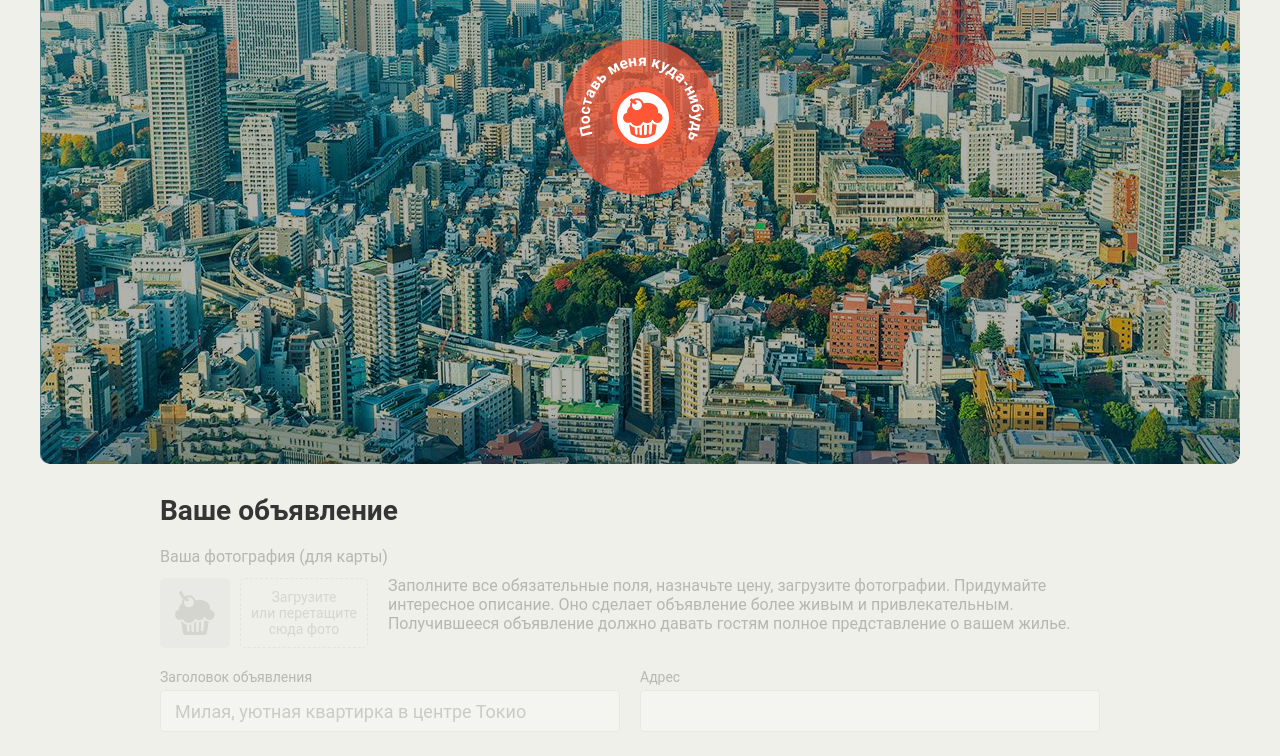
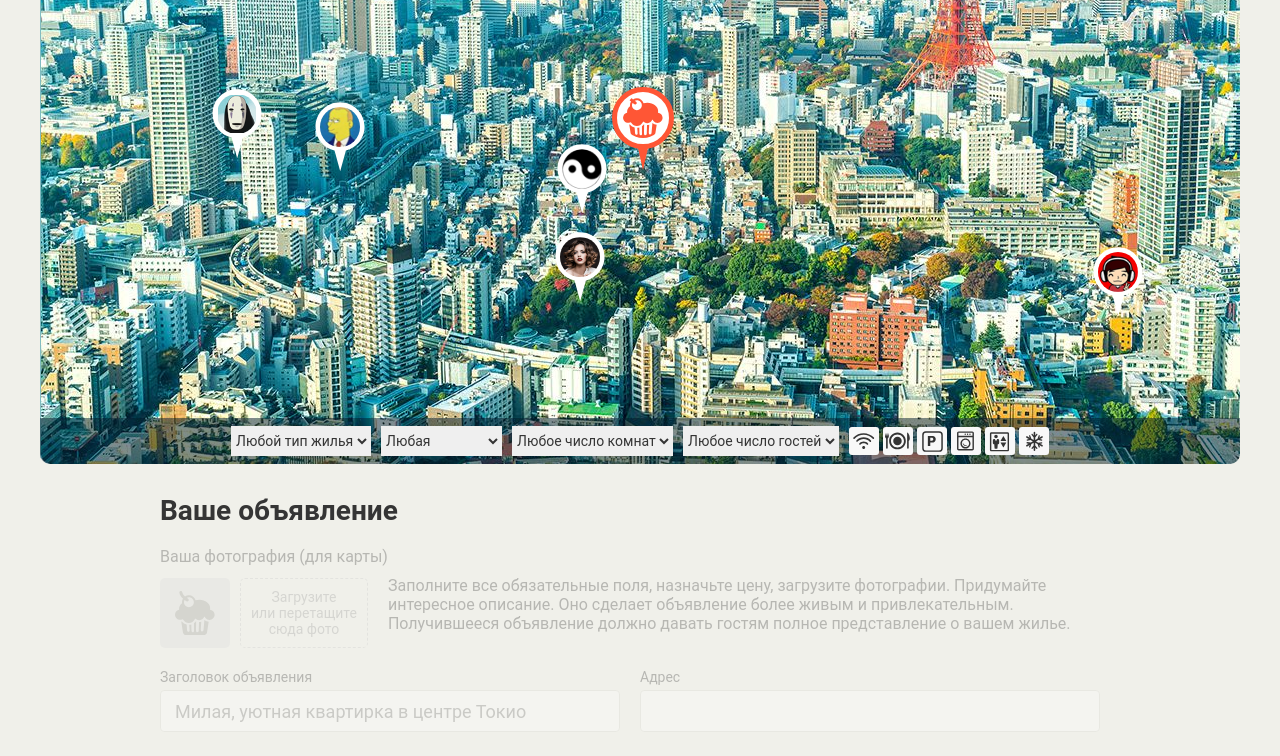
Before and after one commit to justforthesoul/907403-keksobooking-18, a website: page index.html in a window 1280 px wide. Shown: the part 286-1042 px from the top of the page. Drawn offline with Linux system fonts and the light colour scheme; files whose address does not match are found by name.

Commit message:
задание готово

```diff
--- a/index.html
+++ b/index.html
@@ -247,6 +247,6 @@
       <button class="error__button" href="#">Попробовать снова</button>
     </div>
   </template>
-
+<script src="./js/main.js"></script>
 </body>
 </html>
--- a/js/main.js
+++ b/js/main.js
@@ -0,0 +1,171 @@
+'use strict';
+
+var CURRENT_COUNT = 8;
+var map = document.querySelector('.map');
+var pinImg = document.querySelector('.map__pin--main img');
+
+var MOCK = {
+  author: {
+    avatar: [
+      'img/avatars/user01.png',
+      'img/avatars/user02.png',
+      'img/avatars/user03.png',
+      'img/avatars/user04.png',
+      'img/avatars/user05.png',
+      'img/avatars/user06.png',
+      'img/avatars/user07.png',
+      'img/avatars/user08.png'
+    ]
+  },
+  offer: {
+    title: [
+      'Большая уютная квартира',
+      'Маленькая неуютная квартира',
+      'Огромный прекрасный дворец',
+      'Маленький ужасный дворец',
+      'Красивый гостевой домик',
+      'Некрасивый негостеприимный домик',
+      'Уютное бунгало далеко от моря',
+      'Неуютное бунгало по колено в воде'
+    ],
+    address: '600, 350',
+    price: {
+      min: 1000,
+      max: 1000000
+    },
+    type: ['palace', 'flat', 'house', 'bungalo'],
+    rooms: {
+      min: 1,
+      max: 5
+    },
+    guests: {
+      min: 1,
+      max: 20
+    },
+    checkin: ['12:00', '13:00', '14:00'],
+    checkout: ['12:00', '13:00', '14:00'],
+    features: [
+      'wifi',
+      'dishwasher',
+      'parking',
+      'washer',
+      'elevator',
+      'conditioner'
+    ],
+    description: '',
+    photos: [
+      'http://o0.github.io/assets/images/tokyo/hotel1.jpg',
+      'http://o0.github.io/assets/images/tokyo/hotel2.jpg',
+      'http://o0.github.io/assets/images/tokyo/hotel3.jpg'
+    ]
+  },
+  location: {
+    x: {
+      min: pinImg.offsetWidth / 2,
+      max: map.clientWidth - pinImg.offsetWidth / 2
+    },
+    y: {
+      min: 130 - pinImg.offsetHeight,
+      max: 630 - pinImg.offsetHeight
+    }
+  }
+};
+
+var getRandom = function (min, max) {
+  return Math.round(min - 0.5 + Math.random() * (max - min + 1));
+};
+
+var getRandomArrayItems = function (arr) {
+  var copiedItems = arr.slice();
+
+  for (var i = 0; i < getRandom(0, arr.length - 1); i++) {
+    copiedItems.splice(getRandom(0, copiedItems.length - 1), 1);
+  }
+  return copiedItems;
+};
+
+var shuffleArray = function (arr) {
+
+  for (var i = arr.length - 1; i > 0; i--) {
+    var j = Math.floor(Math.random() * (i + 1));
+    var temp = arr[i];
+    arr[i] = arr[j];
+    arr[j] = temp;
+  }
+  return arr;
+};
+
+var createObject = function () {
+  var arr = [];
+
+  for (var i = 0; i < CURRENT_COUNT; i++) {
+    var object = {
+      author: {
+        avatar: MOCK.author.avatar[i]
+      },
+      offer: {
+        title:
+          MOCK.offer.title[
+            getRandom(0, MOCK.offer.title.length - 1)
+          ],
+        address: '600, 350',
+        price: getRandom(
+            MOCK.offer.price.min,
+            MOCK.offer.price.max
+        ),
+        type:
+          MOCK.offer.type[
+            getRandom(0, MOCK.offer.type.length - 1)
+          ],
+        rooms: getRandom(
+            MOCK.offer.rooms.min,
+            MOCK.offer.rooms.max
+        ),
+        guests: getRandom(
+            MOCK.offer.guests.min,
+            MOCK.offer.guests.max
+        ),
+        checkin:
+          MOCK.offer.checkin[
+            getRandom(0, MOCK.offer.checkin.length - 1)
+          ],
+        checkout:
+          MOCK.offer.checkout[
+            getRandom(0, MOCK.offer.checkout.length - 1)
+          ],
+        features: getRandomArrayItems(MOCK.offer.features),
+        description: '',
+        photos: shuffleArray(MOCK.offer.photos)
+      },
+      location: {
+        x: getRandom(MOCK.location.x.min, MOCK.location.x.max),
+        y: getRandom(MOCK.location.y.min, MOCK.location.y.max)
+      }
+    };
+    arr.push(object);
+  }
+  return arr;
+};
+
+var newMockArray = createObject();
+
+map.classList.remove('map--faded');
+
+var createPinElem = function (pinElements) {
+  var pinTemplate = document.querySelector('#pin').content.querySelector('.map__pin');
+  var pinElem = pinTemplate.cloneNode(true);
+  pinElem.style.left = pinElements.location.x + 'px';
+  pinElem.style.top = pinElements.location.y + 'px';
+  pinElem.querySelector('img').src = pinElements.author.avatar;
+  pinElem.querySelector('img').alt = pinElements.offer.title;
+  pinElem.classList.add('map__pin');
+  return pinElem;
+};
+
+var fragmentPin = document.createDocumentFragment();
+
+for (var i = 0; i < newMockArray.length; i++) {
+  fragmentPin.appendChild(createPinElem(newMockArray[i]));
+}
+
+map.appendChild(fragmentPin);
```
